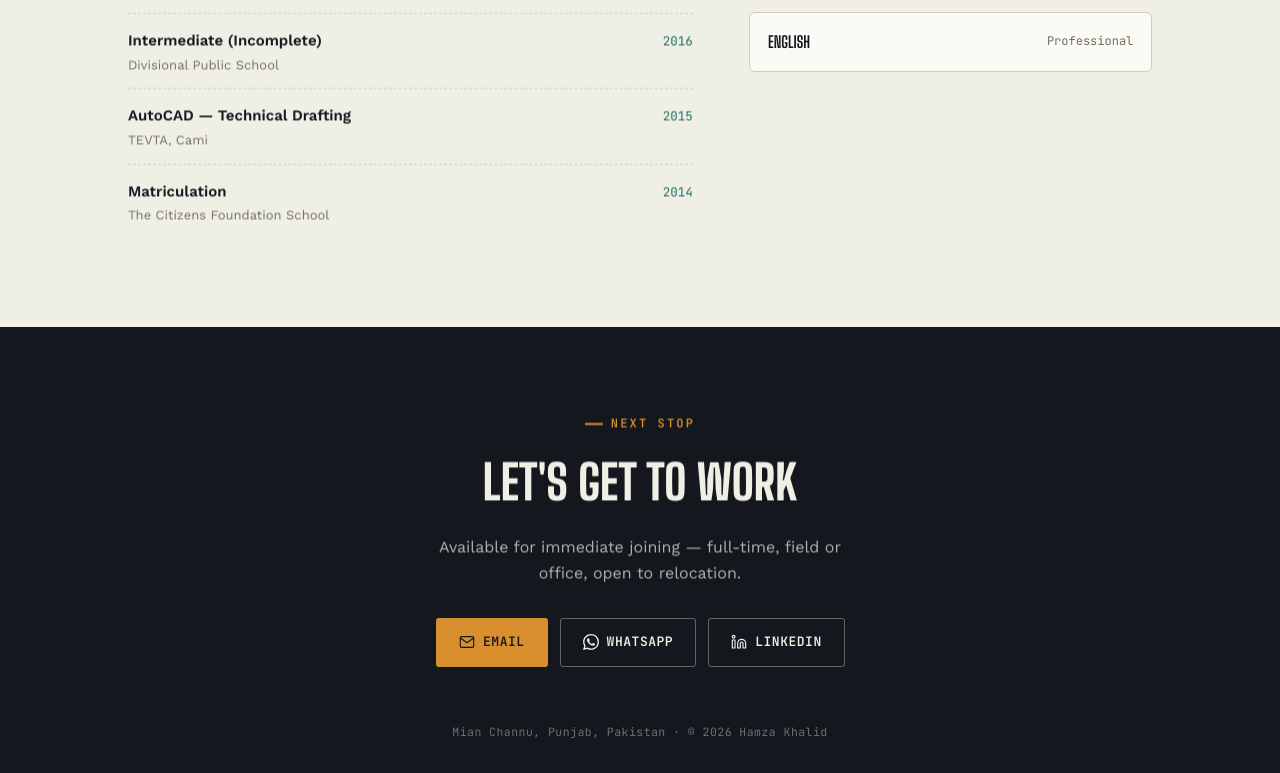
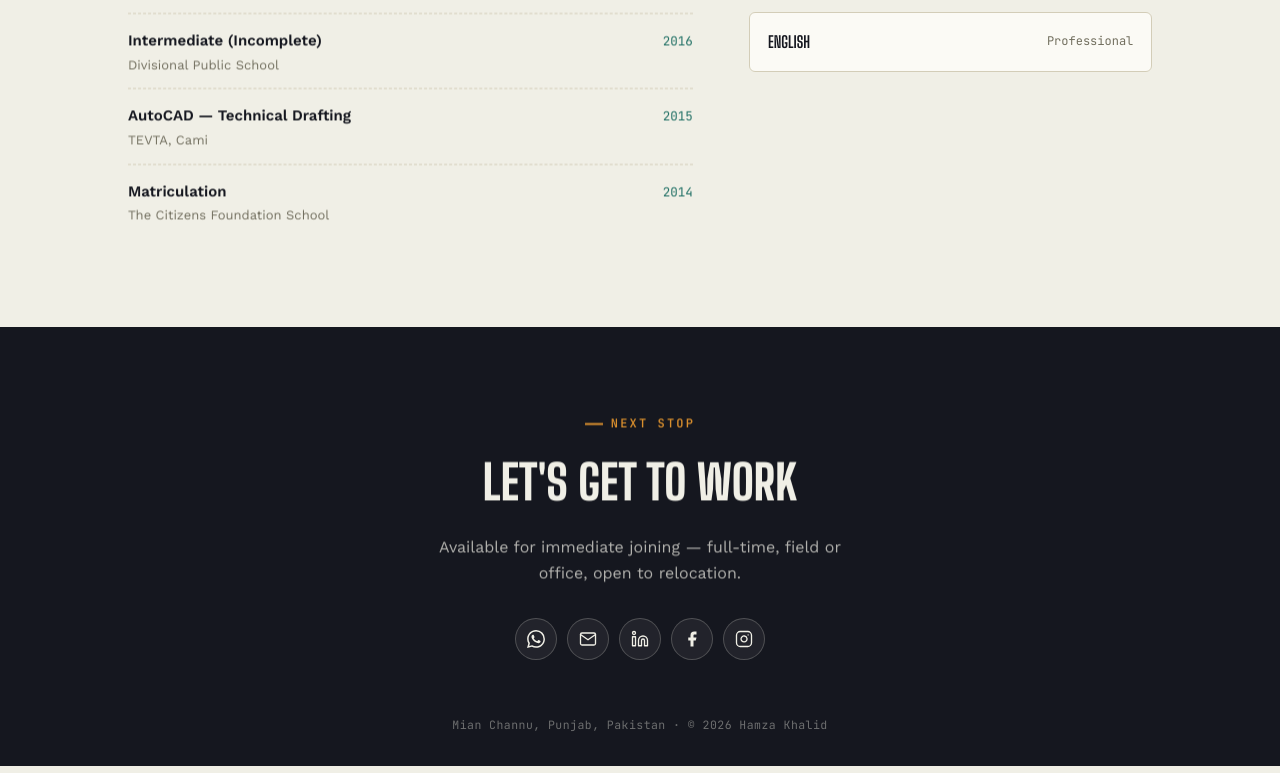
Before and after one commit to hamzakh1297/portfolio, a Next.js app: page / in a window 1280 px wide. Shown: the part 2977-3750 px from the top of the page. Built offline with nearby package versions, Linux system fonts and the light colour scheme.

Commit message:
Social icons

```diff
--- a/components/Footer.jsx
+++ b/components/Footer.jsx
@@ -15,36 +15,63 @@ export default function Footer() {
         </Reveal>
 
         <Reveal delay={100} className={styles.contacts}>
-          <a className={`btn btn-primary ${styles.contactBtn}`} href="mailto:hamza@naxotop.com">
+          <a
+            className={`${styles.socialLink} ${styles.socialLinkFilled}`}
+            href="https://wa.link/kmsemt"
+            target="_blank"
+            rel="noopener noreferrer"
+            aria-label="WhatsApp"
+          >
+            <svg viewBox="0 0 24 24" aria-hidden="true">
+              <path d="M17.472 14.382c-.297-.149-1.758-.867-2.03-.967-.273-.099-.471-.148-.67.15-.197.297-.767.966-.94 1.164-.173.199-.347.223-.644.075-.297-.15-1.255-.463-2.39-1.475-.883-.788-1.48-1.761-1.653-2.059-.173-.297-.018-.458.13-.606.134-.133.298-.347.446-.52.149-.174.198-.298.298-.497.099-.198.05-.371-.025-.52-.075-.149-.669-1.612-.916-2.207-.242-.579-.487-.5-.669-.51-.173-.008-.371-.01-.57-.01-.198 0-.52.074-.792.372-.272.297-1.04 1.016-1.04 2.479 0 1.462 1.065 2.875 1.213 3.074.149.198 2.096 3.2 5.077 4.487.709.306 1.262.489 1.694.625.712.227 1.36.195 1.871.118.571-.085 1.758-.719 2.006-1.413.248-.694.248-1.289.173-1.413-.074-.124-.272-.198-.57-.347m-5.421 7.403h-.004a9.87 9.87 0 0 1-5.031-1.378l-.361-.214-3.741.982.998-3.648-.235-.374a9.86 9.86 0 0 1-1.51-5.26c.001-5.45 4.436-9.884 9.888-9.884 2.64 0 5.122 1.03 6.988 2.898a9.825 9.825 0 0 1 2.893 6.994c-.003 5.45-4.435 9.884-9.885 9.884m8.413-18.297A11.815 11.815 0 0 0 12.05 0C5.495 0 .16 5.335.157 11.892c0 2.096.547 4.142 1.588 5.945L.057 24l6.305-1.654a11.882 11.882 0 0 0 5.683 1.448h.005c6.554 0 11.89-5.335 11.893-11.893a11.821 11.821 0 0 0-3.48-8.413z" />
+            </svg>
+          </a>
+          <a
+            className={styles.socialLink}
+            href="mailto:hamza@naxotop.com"
+            aria-label="Email"
+          >
             <svg viewBox="0 0 24 24" aria-hidden="true">
               <path d="M4 4h16a2 2 0 0 1 2 2v12a2 2 0 0 1-2 2H4a2 2 0 0 1-2-2V6a2 2 0 0 1 2-2z" />
               <path d="m22 6-10 7L2 6" />
             </svg>
-            Email
           </a>
           <a
-            className={`btn btn-ghost ${styles.contactBtn}`}
-            href="https://wa.link/kmsemt"
-            target="_blank"
-            rel="noopener noreferrer"
-          >
-            <svg viewBox="0 0 24 24" aria-hidden="true">
-              <path d="M17.472 14.382c-.297-.149-1.758-.867-2.03-.967-.273-.099-.471-.148-.67.15-.197.297-.767.966-.94 1.164-.173.199-.347.223-.644.075-.297-.15-1.255-.463-2.39-1.475-.883-.788-1.48-1.761-1.653-2.059-.173-.297-.018-.458.13-.606.134-.133.298-.347.446-.52.149-.174.198-.298.298-.497.099-.198.05-.371-.025-.52-.075-.149-.669-1.612-.916-2.207-.242-.579-.487-.5-.669-.51-.173-.008-.371-.01-.57-.01-.198 0-.52.074-.792.372-.272.297-1.04 1.016-1.04 2.479 0 1.462 1.065 2.875 1.213 3.074.149.198 2.096 3.2 5.077 4.487.709.306 1.262.489 1.694.625.712.227 1.36.195 1.871.118.571-.085 1.758-.719 2.006-1.413.248-.694.248-1.289.173-1.413-.074-.124-.272-.198-.57-.347m-5.421 7.403h-.004a9.87 9.87 0 0 1-5.031-1.378l-.361-.214-3.741.982.998-3.648-.235-.374a9.86 9.86 0 0 1-1.51-5.26c.001-5.45 4.436-9.884 9.888-9.884 2.64 0 5.122 1.03 6.988 2.898a9.825 9.825 0 0 1 2.893 6.994c-.003 5.45-4.435 9.884-9.885 9.884m8.413-18.297A11.815 11.815 0 0 0 12.05 0C5.495 0 .16 5.335.157 11.892c0 2.096.547 4.142 1.588 5.945L.057 24l6.305-1.654a11.882 11.882 0 0 0 5.683 1.448h.005c6.554 0 11.89-5.335 11.893-11.893a11.821 11.821 0 0 0-3.48-8.413z" />
-            </svg>
-            WhatsApp
-          </a>
-          <a
-            className={`btn btn-ghost ${styles.contactBtn}`}
+            className={styles.socialLink}
             href="https://www.linkedin.com/in/m-hamza-kh/"
             target="_blank"
             rel="noopener noreferrer"
+            aria-label="LinkedIn"
           >
             <svg viewBox="0 0 24 24" aria-hidden="true">
               <path d="M16 8a6 6 0 0 1 6 6v7h-4v-7a2 2 0 0 0-2-2 2 2 0 0 0-2 2v7h-4v-7a6 6 0 0 1 6-6z" />
               <rect x="2" y="9" width="4" height="12" />
               <circle cx="4" cy="4" r="2" />
             </svg>
-            LinkedIn
+          </a>
+          <a
+            className={`${styles.socialLink} ${styles.socialLinkFilled}`}
+            href="https://www.facebook.com/hamzakh06"
+            target="_blank"
+            rel="noopener noreferrer"
+            aria-label="Facebook"
+          >
+            <svg viewBox="0 0 24 24" aria-hidden="true">
+              <path d="M18 2h-3a5 5 0 0 0-5 5v3H7v4h3v8h4v-8h3l1-4h-4V7a1 1 0 0 1 1-1h3z" />
+            </svg>
+          </a>
+          <a
+            className={styles.socialLink}
+            href="https://www.instagram.com/m_hamza_khalid_"
+            target="_blank"
+            rel="noopener noreferrer"
+            aria-label="Instagram"
+          >
+            <svg viewBox="0 0 24 24" aria-hidden="true">
+              <rect x="2" y="2" width="20" height="20" rx="5" ry="5" />
+              <path d="M16 11.37A4 4 0 1 1 12.63 8 4 4 0 0 1 16 11.37z" />
+              <line x1="17.5" y1="6.5" x2="17.51" y2="6.5" />
+            </svg>
           </a>
         </Reveal>
 
--- a/components/Footer.module.css
+++ b/components/Footer.module.css
@@ -28,15 +28,35 @@
 .contacts {
   margin-top: 32px;
   display: flex;
-  flex-wrap: wrap;
+  flex-wrap: nowrap;
   justify-content: center;
-  gap: 12px;
+  gap: 10px;
 }
 
-.contactBtn svg {
-  width: 16px;
-  height: 16px;
+.socialLink {
+  display: inline-flex;
+  align-items: center;
+  justify-content: center;
+  width: 42px;
+  height: 42px;
+  border-radius: 50%;
+  border: 1px solid rgba(240, 239, 230, 0.22);
+  color: var(--paper);
+  background: rgba(240, 239, 230, 0.06);
+  text-decoration: none;
   flex-shrink: 0;
+  transition: border-color 0.2s ease, background 0.2s ease, color 0.2s ease;
+}
+
+.socialLink:hover {
+  border-color: var(--amber);
+  background: rgba(217, 143, 46, 0.14);
+  color: var(--amber-soft);
+}
+
+.socialLink svg {
+  width: 18px;
+  height: 18px;
   fill: none;
   stroke: currentColor;
   stroke-width: 1.75;
@@ -44,7 +64,7 @@
   stroke-linejoin: round;
 }
 
-.contactBtn:nth-child(2) svg {
+.socialLinkFilled svg {
   fill: currentColor;
   stroke: none;
 }
--- a/components/Skills.jsx
+++ b/components/Skills.jsx
@@ -19,7 +19,7 @@ const groups = [
   },
   {
     label: "Management Tools",
-    items: ["Google Sheets & Docs", "GitHub", "Trello", "Figma", "HR Management Software"],
+    items: ["Google Sheets & Docs", "GitHub", "Trello", "Figma", "Facebook Ads", "HR Management Software"],
   },
 ];
 
```
